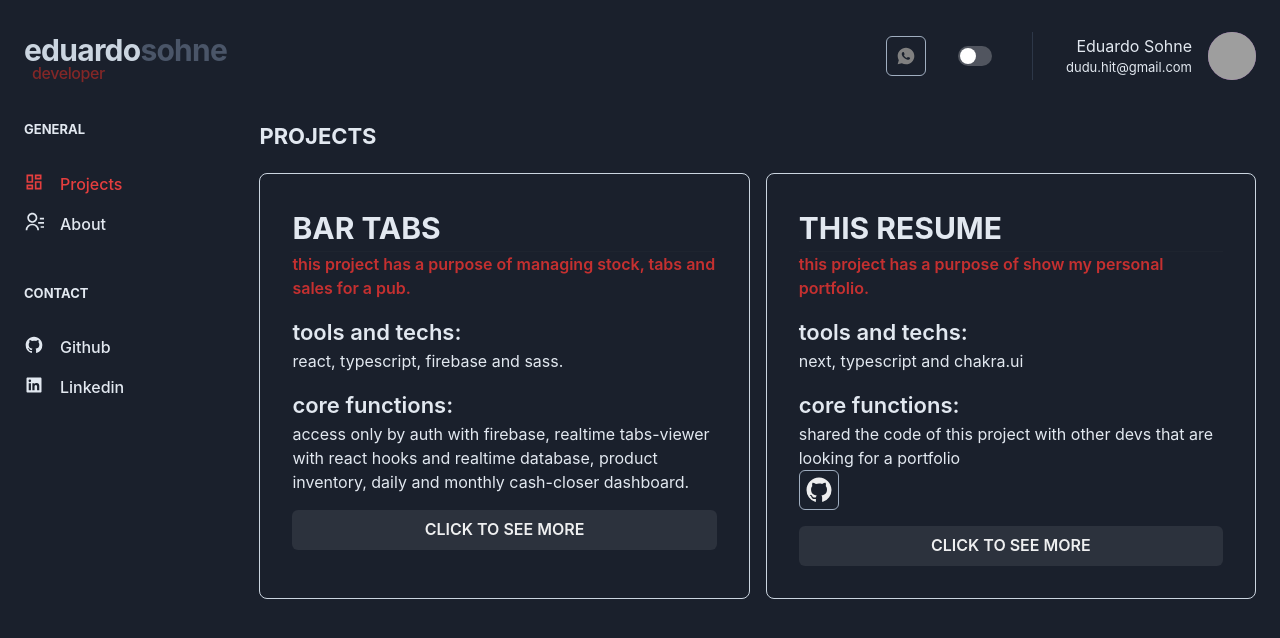
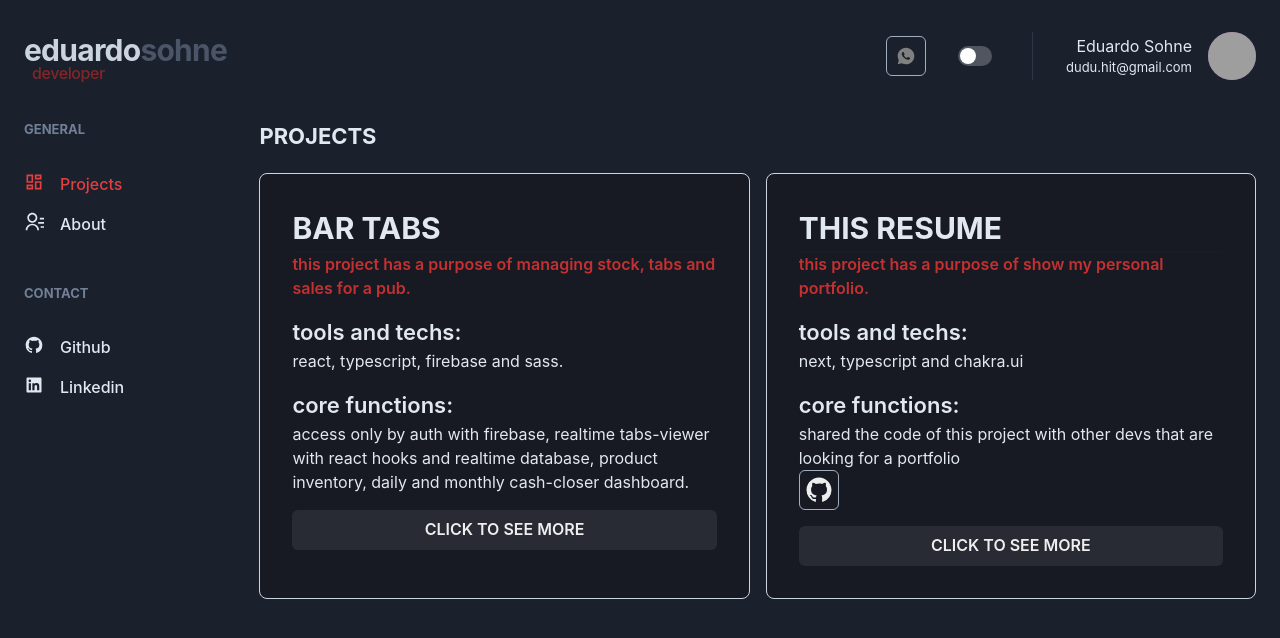
Before and after one commit to dudusohne/nextresume, a Next.js app: page /home in a window 1280 px wide. Shown: the top 638 px of the page. Built offline with nearby package versions, Linux system fonts and the light colour scheme; grey boxes are pictures that could not be loaded.

Commit message:
few more component, typings, fixings and features

```diff
--- a/src/components/ActiveLink.tsx
+++ b/src/components/ActiveLink.tsx
@@ -10,7 +10,7 @@ interface ActiveLinkProps extends LinkProps {
 
 export function ActiveLink({ children, shouldMatchExactHref = false, ...rest }: ActiveLinkProps) {
     const { asPath } = useRouter()
-    const color = useColorModeValue("gray.200", "gray.200")
+    const color = useColorModeValue("gray.500", "gray.200")
 
     let isActive = false;
 
--- a/src/components/ProjectBox/index.tsx
+++ b/src/components/ProjectBox/index.tsx
@@ -11,12 +11,12 @@ interface ProjectBoxProps {
 }
 
 export function ProjectBox({ title, subtitle, tools, description, buttonText, children, onClick }: ProjectBoxProps) {
-    const bg = useColorModeValue("red.500", "red.200")
+    const bg = useColorModeValue("gray.50", "gray.900")
     const color = useColorModeValue("gray.800", "gray.200")
     const border = useColorModeValue("gray.200", "gray.300")
 
     return (
-        <Box p="8" borderRadius={8} borderWidth={1} borderColor={border} transition="0.4s ease" _hover={{ borderColor: 'red.300' }}>
+        <Box p="8" borderRadius={8} borderWidth={1} borderColor={border} transition="0.4s ease" background={bg} _hover={{ borderColor: 'red.300', borderRadius: '30px' }}>
             <Stack spacing="4">
                 <Box>
                     <Text as="span" color={color} fontWeight="bold" fontSize={30}>{title}</Text>
--- a/src/components/Sidebar/NavSection.tsx
+++ b/src/components/Sidebar/NavSection.tsx
@@ -9,7 +9,7 @@ interface NavSectionProps {
 
 export function NavSection({ title, children }: NavSectionProps) {
 
-    const color = useColorModeValue("gray.300", "gray.200")
+    const color = useColorModeValue("gray.700", "gray.500")
 
     return (
         <Box>
--- a/src/components/Sidebar/index.tsx
+++ b/src/components/Sidebar/index.tsx
@@ -12,13 +12,14 @@ export function Sidebar() {
         lg: false
     })
 
-    const color = useColorModeValue("gray.500", "gray.700")
+    const color = useColorModeValue("gray.500", "gray.500")
+    const backgroundSidebar = useColorModeValue("gray.50", "gray.900")
 
     if (isDrawerSidebar) {
         return (
             <Drawer isOpen={isOpen} placement="left" onClose={onClose}>
                 <DrawerOverlay>
-                    <DrawerContent bg="gray.900" p="4">
+                    <DrawerContent bg={backgroundSidebar} p="4">
                         <DrawerCloseButton background={color} mt="2" />
                         <DrawerBody>
                             <SidebarNav />
```
Also changed, not shown: src/pages/index.tsx (+5 -6 lines).
